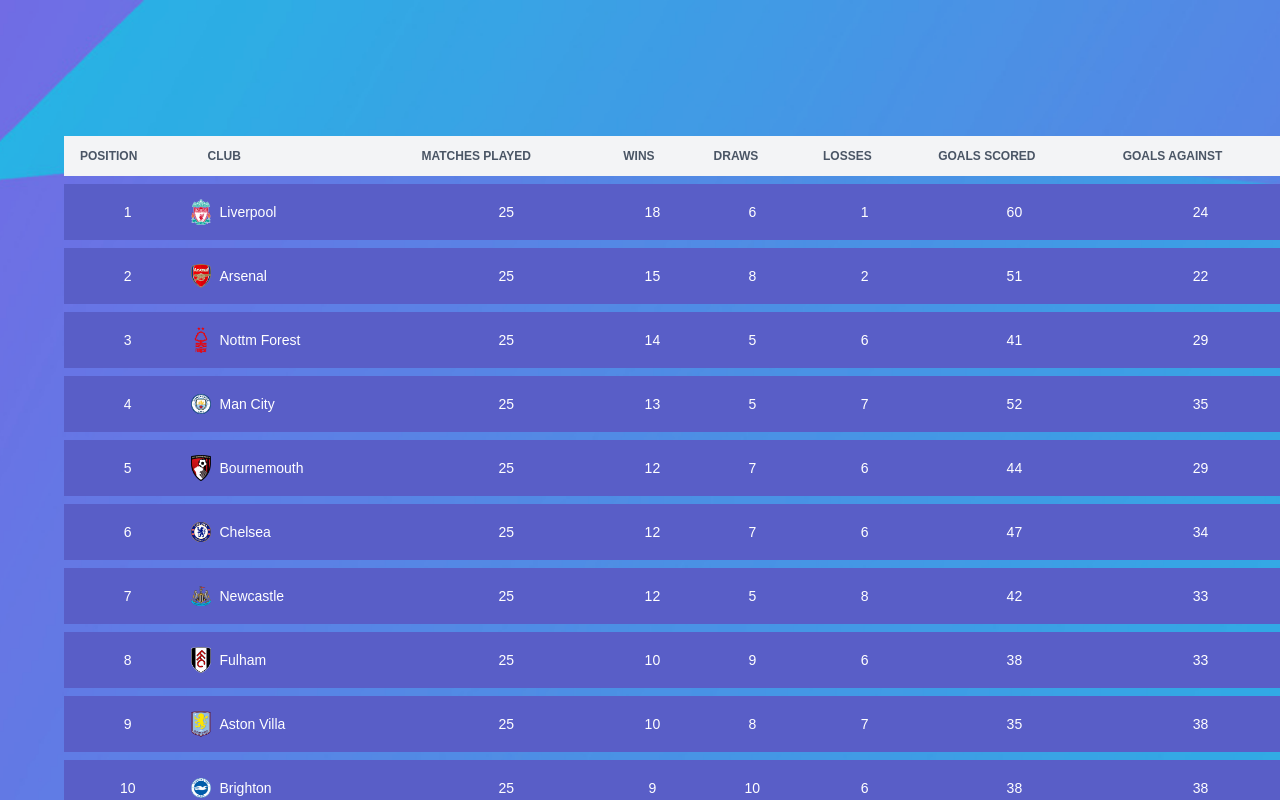
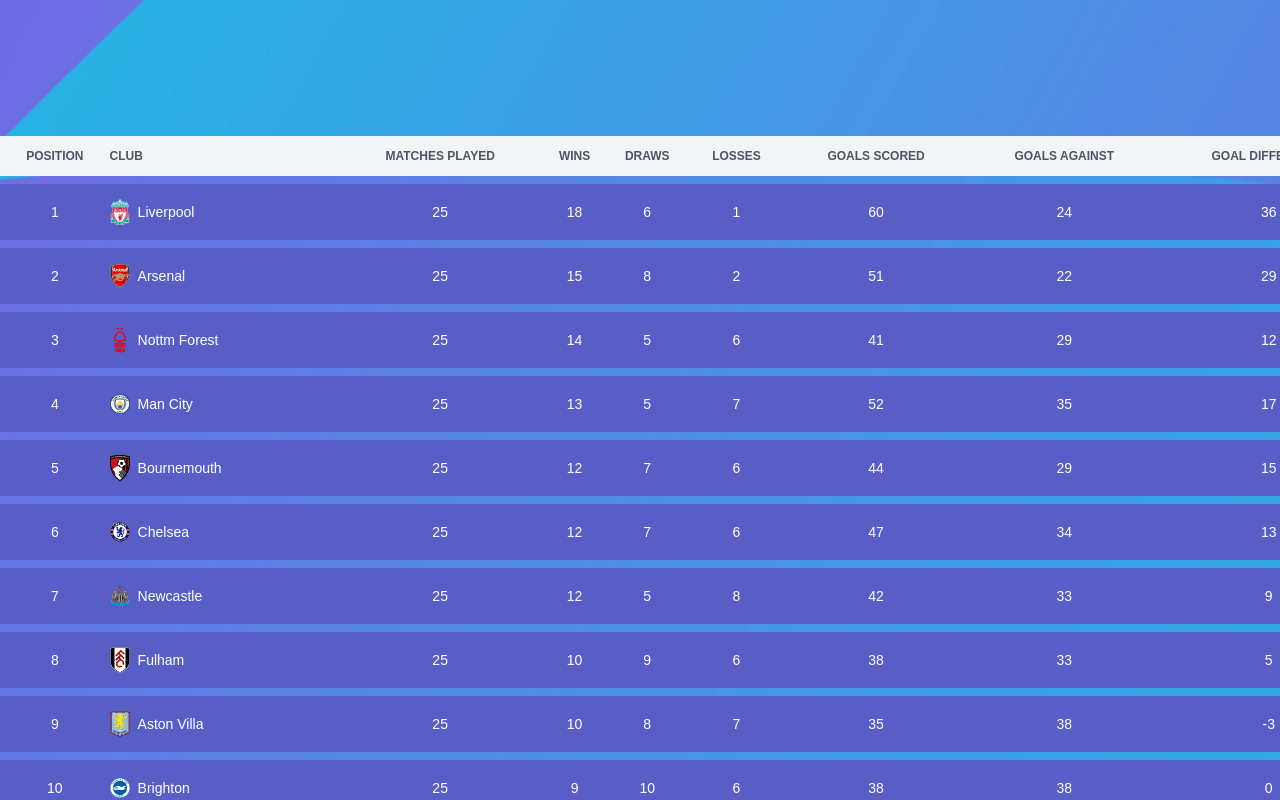
Before and after one commit to cjbeales/premier-league-table, a Next.js app: page / in a window 1280 px wide. Shown: the top 800 px of the page. Built offline with nearby package versions, Linux system fonts and the light colour scheme.

Commit message:
Row scroll moveent fixed

```diff
--- a/app/page.tsx
+++ b/app/page.tsx
@@ -7,7 +7,7 @@
       <div className=" absolute inset-0 bg-[url('/pl-table-background.jpg')] bg-cover bg-center" />
       <div className="absolute inset-0 bg-black/10" />
       <div className="relative z-10">
-        <main className="flex flex-1 w-full max-w-screen-xl overflow-x-auto flex-col items-center justify-between py-32 px-16 sm:items-start">
+        <main className="flex flex-1 w-full max-w-screen-xl overflow-x-auto flex-col items-center justify-between py-32 sm:items-start">
           <LeagueTable />
         </main>
       </div>
--- a/components/LeagueTable/components/LeagueTableBody.tsx
+++ b/components/LeagueTable/components/LeagueTableBody.tsx
@@ -7,7 +7,7 @@
     data,
     tbodyClassNames = "border-t border-gray-200",
     trClassNames = "px-4 py-3 font-medium bg-purple mb-2 border-b-2 border-red-500 overflow-x-auto",
-    tdClassNames = "py-3 text-white text-center bg-purple",
+    tdClassNames = "py-3 text-white text-center bg-purple max-w-fit",
     formDisplayType = "short",
 }: LeagueTableBodyProps) => {
 
@@ -17,9 +17,9 @@
         <tbody className={tbodyClassNames}>
             {data.map((team) => (
                 <tr key={team.club} className={trClassNames}>
-                    <td className={classNames(tdClassNames, 'sticky left-0 max-w-[100px]')}>{team.position}</td>
-                    <td className={classNames(tdClassNames, 'sticky left-[100px] min-w-[150px]')}>
-                        <div className="flex items-center gap-2">
+                    <td className={classNames(tdClassNames, 'sticky left-0')}>{team.position}</td>
+                    <td className={classNames(tdClassNames, 'sticky left-[110px]')}>
+                        <div className="flex items-center gap-2 w-fit">
                             <Image src={team.logo} alt={team.club} width={20} height={20} />
                             {team.club}
                         </div>
--- a/components/LeagueTable/components/LeagueTableHead.tsx
+++ b/components/LeagueTable/components/LeagueTableHead.tsx
@@ -1,15 +1,20 @@
 import { LeagueTableHeadProps } from "../LeagueTable.type";
+import classNames from "classnames";
 
 export const LeagueTableHead = ({
   headerItems,
-  theadClassNames = "bg-gray-100 text-xs uppercase text-gray-600",
-  thClassNames = "sticky top-0 z-10 bg-gray-100 px-4 py-3",
+  theadClassNames = "bg-gray-100 text-center text-xs uppercase text-gray-600",
+  thClassNames = "sticky top-0 z-10 bg-gray-100 px-0 min-w-fit max-w-fit py-3",
 }: LeagueTableHeadProps) => {
   return (
     <thead className={theadClassNames}>
       <tr>
         {headerItems.map((header) => (
-          <th key={header} className={thClassNames}>
+          <th key={header} className={classNames(thClassNames, {
+            'sticky left-0 max-w-[100px] z-30': header === 'Position',
+            'sticky left-[110px] z-30 text-left': header === 'Club',
+            'text-left': header === 'Last 5',
+          })}>
             {header}
           </th>
         ))}
```
